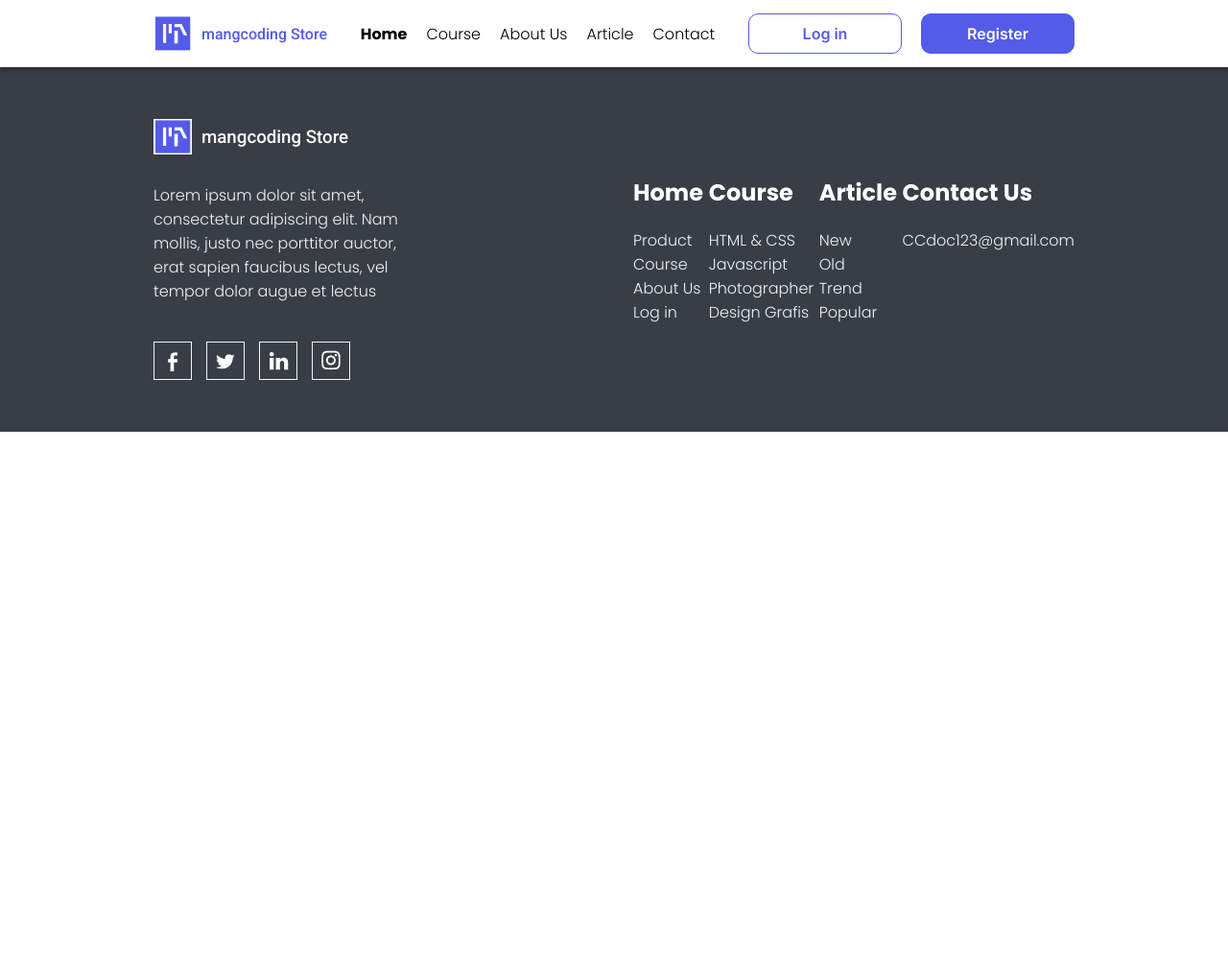
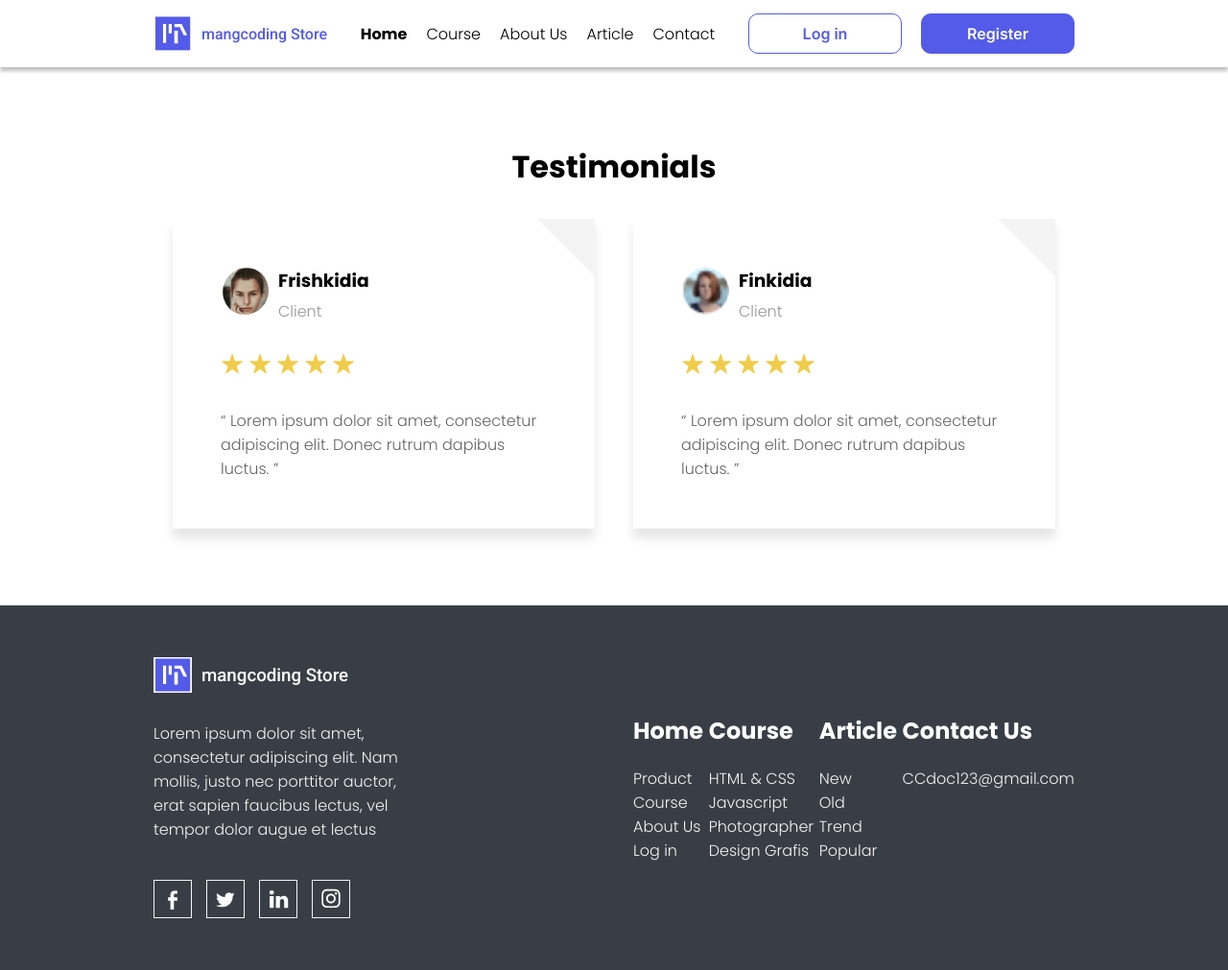
Before and after one commit to ZaidSadAlDeen/testproject1, a plain HTML site: page index.html in a window 1280 px wide. Shown: the whole page at 96% size. Before the commit the page ends 800 px from the top, so only its background shows below. Drawn offline with Linux system fonts and the light colour scheme.

Commit message:
third part

```diff
--- a/index.html
+++ b/index.html
@@ -4,6 +4,7 @@
 <head>
     <link rel="stylesheet" href="./main.css">
 </head>
+
 <body>
     <header class="header">
         <div class="container">
@@ -40,6 +41,64 @@
             </div>
         </div>
     </header>
+    <main>
+        <section class="testimonials">
+            <div class="container">
+                <h2>Testimonials</h2>
+                <div class="row">
+                    <div class="comment">
+                        <div class="profile">
+                            <img src="./img/profile1.png">
+                            <div class="textProfile">
+                                <h3>Frishkidia</h3>
+                                <span>Client</span>
+                            </div>
+                        </div>
+                        <div class="star">
+                            <img src="./img/Star.svg">
+                            <img src="./img/Star.svg">
+                            <img src="./img/Star.svg">
+                            <img src="./img/Star.svg">
+                            <img src="./img/Star.svg">
+
+                        </div>
+                        <div class="comm">
+                            <blockquote>
+                                <q>
+                                    <p> Lorem ipsum dolor sit amet, consectetur adipiscing elit. Donec rutrum dapibus
+                                        luctus.  </p>
+                                </q>
+                            </blockquote>
+                        </div>
+                    </div>
+                    <div class="comment">
+                        <div class="profile">
+                            <img src="./img/profile2.png">
+                            <div class="textProfile">
+                                <h3>Finkidia</h3>
+                                <span>Client</span>
+                            </div>
+                        </div>
+                        <div class="star">
+                            <img src="./img/Star.svg">
+                            <img src="./img/Star.svg">
+                            <img src="./img/Star.svg">
+                            <img src="./img/Star.svg">
+                            <img src="./img/Star.svg">
+
+                        </div>
+                        <div class="comm">
+                            <blockquote>
+                                <q>
+                                    <p> Lorem ipsum dolor sit amet, consectetur adipiscing elit. Donec rutrum dapibus
+                                        luctus.  </p>
+                                </q>
+                            </blockquote>
+                        </div>
+                </div>
+            </div>
+        </section>
+    </main>
     <footer class="footer">
         <div class="container">
             <div class="start">
@@ -48,7 +107,8 @@
                     <h3> mangcoding Store</h3>
                 </div>
                 <p>
-                Lorem ipsum dolor sit amet, consectetur adipiscing elit. Nam mollis, justo nec porttitor auctor, erat sapien faucibus lectus, vel tempor dolor augue et lectus
+                    Lorem ipsum dolor sit amet, consectetur adipiscing elit. Nam mollis, justo nec porttitor auctor,
+                    erat sapien faucibus lectus, vel tempor dolor augue et lectus
                 </p>
                 <div class="app">
                     <a href="#">
--- a/main.css
+++ b/main.css
@@ -155,3 +155,83 @@ a{
     font-weight: 300;
     color: #F4F4F4;
 }
+section .container{
+    display: flex;
+    flex-direction: column;
+    flex-wrap: wrap;
+}
+.testimonials h2{
+    padding: 30px;
+    font-family: "Poppins", sans-serif;
+    font-size: xx-large;
+}
+.testimonials .row{
+    display: flex;
+    flex-wrap: wrap;
+    justify-content: space-between;
+
+}
+.profile img{
+    width: 50px;
+    height: 50px;
+    border-radius: 50%;
+    display: flex;
+}
+.profile{
+    display:flex ;
+    flex-wrap: wrap;
+    gap: 10px;
+}
+.textProfile{
+    display: flex;
+    flex-direction: column;
+    flex-wrap: wrap;
+    gap: 5px;
+}
+.profile h3{
+    font-family: "Poppins", sans-serif;
+}
+.profile span{
+    font-family: "Poppins", sans-serif;
+    font-weight: 300;
+    color: #969696;
+
+}
+q p,q{
+    display: inline;
+    font-family: "Poppins", sans-serif;
+    font-weight: 300;
+    color: #646464;
+
+}
+.comment .star img{
+    width: 25px;
+    height: 25px;
+}
+.comment{
+    display: flex;
+    flex-direction: column;
+    flex-wrap: wrap;
+    gap: 30px;
+    width: calc( 50% - 40px );
+    padding: 50px;
+    box-shadow: 0px 10px 10px 0px #0000001A;
+    margin: 0px 20px;
+    position: relative;
+
+}
+.testimonials{
+    margin: 50px 0px 80px 0px;
+}
+.comment:after{
+    content:'';
+    width: 0;
+    border-top: 30px solid #F4F4F4;
+    border-right: 30px solid #F4F4F4;
+    border-left: 30px solid transparent;
+    border-bottom: 30px solid transparent ;
+    position: absolute;
+    top: 0;
+    right: 0;
+
+}
```
Also changed, not shown: img/Star.svg (added), img/profile1.png (added), img/profile2.png (added). Lines whose indentation alone changed are shown as unchanged.
